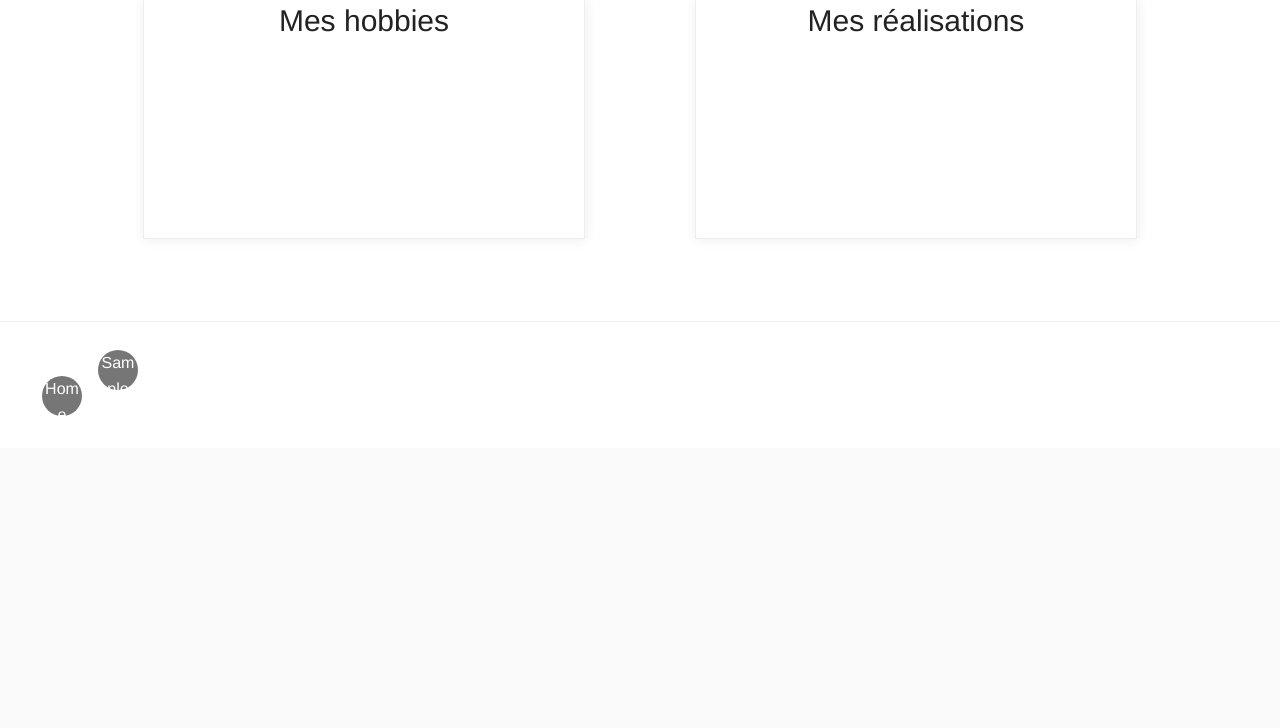
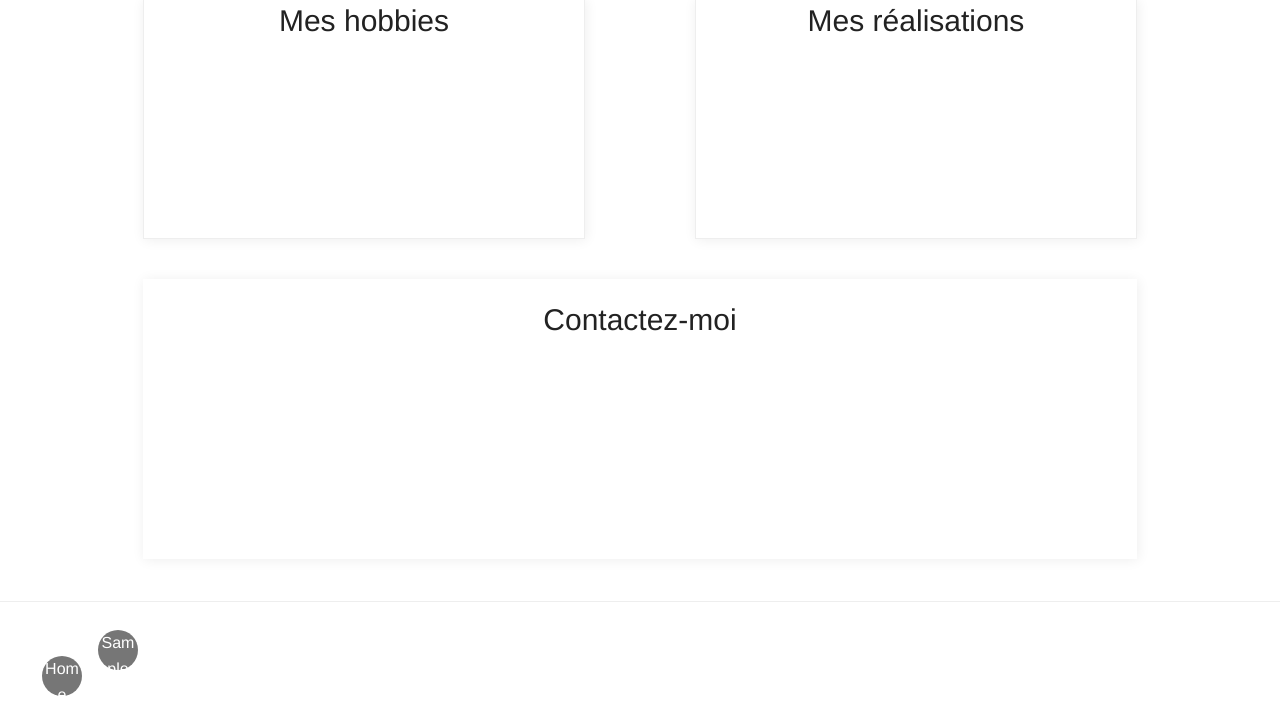
Before and after one commit to oceanerousseeuw/website, a WordPress theme: the page made by wp-content/themes/twentyseventeen/index.php in a window 1280 px wide. Shown: the part 1114-1842 px from the top of the page. Before the commit the page ends 1562 px from the top, so only its background shows below. Run offline with PHP 8.4 and a stand-in for WordPress, Linux system fonts and the light colour scheme; the site name, menu and one post (Sample post) are stand-ins, and other content is empty; some libraries are stand-ins or nearby versions.

Commit message:
ajouts liens home page + bloc contact home page

```diff
--- a/wp-content/themes/twentyseventeen/index.php
+++ b/wp-content/themes/twentyseventeen/index.php
@@ -33,14 +33,14 @@ get_header(); ?>
 
                     <div class="home-sections">
                         <div>
-                            <a href="#">
+                            <a href="<?php echo bloginfo('url')?>/index.php/ma-formation">
                                 <img src="<?php echo get_template_directory_uri() ?>/../myTheme/assets/images/formation1.png" alt="formation" />
                                 <section class="home-formation">
                                     <h1>Ma formation</h1>
                                 </section>
                             </a>
 
-                            <a href="#">
+                            <a href="<?php echo bloginfo('url')?>/index.php/mon-exp-pro">
                                 <section class="home-experience">
                                     <h1>Mon expérience Pro</h1>
                                 </section>
@@ -48,19 +48,25 @@ get_header(); ?>
                         </div>
 
                         <div>
-                            <a href="#">
+                            <a href="<?php echo bloginfo('url')?>/index.php/mes-hobbies">
                                 <section class="home-interets">
                                     <h1>Mes hobbies</h1>
                                 </section>
                             </a>
 
-                            <a href="#">
+                            <a href="<?php echo bloginfo('url')?>/index.php/mes-realisations">
                                 <section class="home-realisations">
                                     <h1>Mes réalisations</h1>
                                 </section>
                             </a>
                         </div>
                     </div>
+
+                    <a href="<?php echo bloginfo('url')?>/index.php/contactez-moi/">
+                        <div class="home-contact">
+                            <h1>Contactez-moi</h1>
+                        </div>
+                    </a>
                 </div>
 
             </main><!-- #main -->
--- a/wp-content/themes/twentyseventeen/style.css
+++ b/wp-content/themes/twentyseventeen/style.css
@@ -2322,7 +2322,7 @@ body:not(.twentyseventeen-front-page) .entry-header {
 	padding : 20px;
 }
 
-#page .home-presentation{
+#page .home-presentation, #page .home-contact{
 	box-shadow: 1px 1px 12px #eee;
 	width: 84%;
 	display: inline-block;
```
